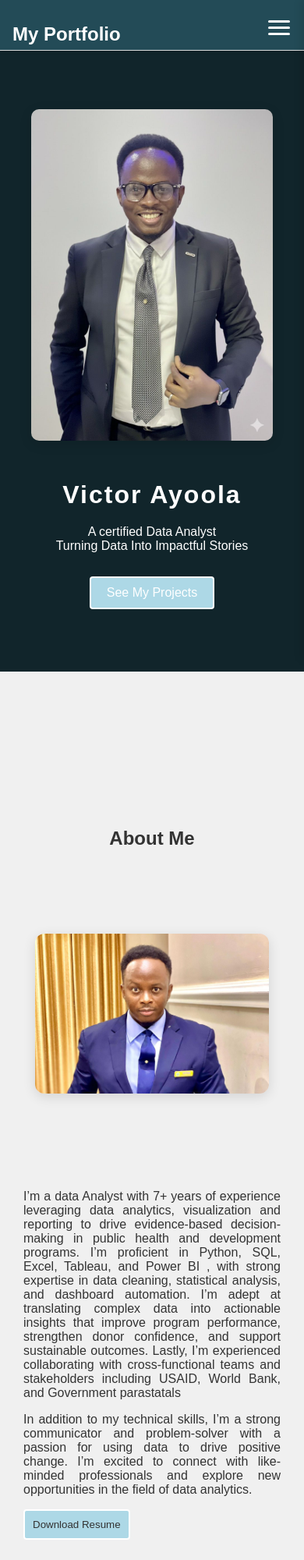
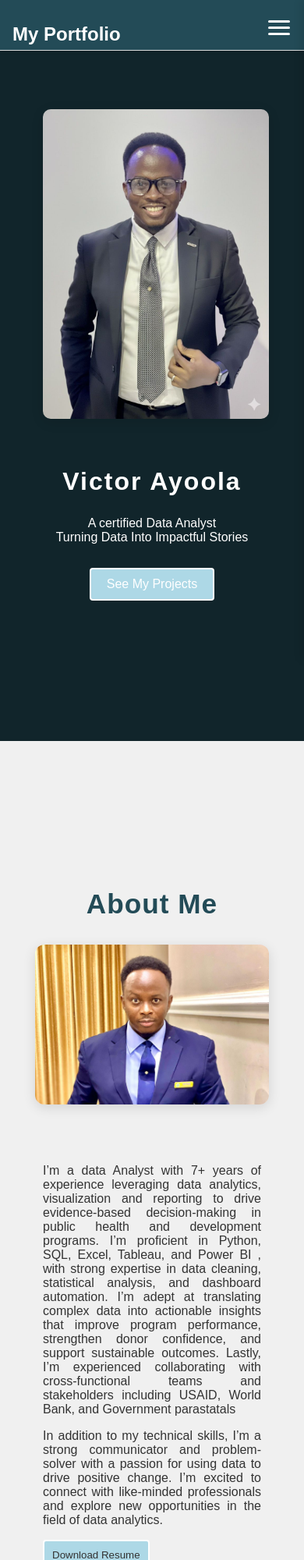
Before and after one commit to ManueltMan/VictorAyoola-portfolio, a plain HTML site: page index.html in a window 390 px wide. Shown: the top 2000 px of the page at 78% size. Drawn offline with Linux system fonts and the light colour scheme.

Commit message:
Add files via upload

```diff
--- a/index.html
+++ b/index.html
@@ -34,7 +34,7 @@
         <div class="hero-content">
             <img class="hero-image" src="VA 4.jpg" width="300px" alt="picture">
         </div>
-        <div class="hero-content">
+        <div class="hero-text">
              <h1>Victor Ayoola </h1>
             <p>A certified Data Analyst <br> Turning Data Into Impactful Stories</p>
             <a href="#projects" class="btn">See My Projects</a>
@@ -43,16 +43,17 @@
 
     <section class="about fade-in-left">
         <h2 id="about">About Me</h2>
+        <div class="about-flex-row">
             <div class="about-image">
                 <img src="VA 2.jpg" width="300px" loading="lazy" alt="Victor Ayoola">
             </div>
-
             <div class="about-text">
                 <p>I’m a data Analyst with 7+ years of experience leveraging data analytics, visualization and reporting to drive evidence-based decision-making in public health and development programs. I’m proficient in Python, SQL, Excel, Tableau, and Power BI , with strong expertise in data cleaning, statistical analysis, and dashboard automation. I’m adept at translating complex data into actionable insights that improve program performance, strengthen donor confidence, and support sustainable outcomes. Lastly, I’m experienced collaborating with cross-functional teams and stakeholders including USAID, World Bank, and Government parastatals</p>
                 <p>In addition to my technical skills, I’m a strong communicator and problem-solver with a passion for using data to drive positive change. I’m excited to connect with like-minded professionals and explore new opportunities in the field of data analytics.</p>
                 <a href="#"><button class="btn">
                     Download Resume
                 </button></a>
+            </div>
         </div>
     </section>
 
@@ -131,27 +132,27 @@
         <div class="projects-container">
             <div class="project-item">
                 <img src="IMG-20251004-WA0013.jpg" alt="Project 1">
-                <h3>Chronic Disease in the USA</h3>
 
-                <a href="#" class="project-link" target="_blank">View Project</a>
+
+                <a href="#" class="project-link" target="_blank"><h3>Chronic Disease in the USA</h3></a>
             </div>
             <div class="project-item">
                 <img src="IMG-20251004-WA0014.jpg" alt="Project 2">
-                <h3>Water Crisis in Maji Ndogo</h3>
 
-                <a href="#" class="project-link" target="_blank">View Project</a>
+
+                <a href="#" class="project-link" target="_blank"><h3>Water Crisis in Maji Ndogo</h3></a>
             </div>
             <div class="project-item">
                 <img src="IMG-20251004-WA0016.jpg" alt="Project 3">
-                <h3>HIV/AIDS Patient Monitoring</h3>
 
-                <a href="#" class="project-link" target="_blank">View Project</a>
+
+                <a href="#" class="project-link" target="_blank"><h3>HIV/AIDS Patient Monitoring</h3></a>
             </div>
             <div class="project-item">
                 <img src="IMG-20251004-WA0015.jpg" alt="Project 3">
-                <h3>Facility Compliance Monitoring Dashboard</h3>
 
-                <a href="#" class="project-link" target="_blank">View Project</a>
+
+                <a href="#" class="project-link" target="_blank"><h3>Facility Compliance Monitoring Dashboard</h3></a>
             </div>
         </div>
     </section>
--- a/script.js
+++ b/script.js
@@ -66,13 +66,13 @@ document.addEventListener('DOMContentLoaded', function() {
 			commentsList.innerHTML = '<p style="color:#888;">No comments yet.</p>';
 			return;
 		}
-		comments.forEach(comment => {
+		comments.forEach((comment, idx) => {
 			const div = document.createElement('div');
 			div.style.marginBottom = '16px';
 			div.style.padding = '10px';
 			div.style.background = '#f7f7f7';
 			div.style.borderRadius = '6px';
-			div.textContent = comment;
+			div.innerHTML = `<strong style="color:#234b57;">Comment ${idx + 1}</strong><br><span>${comment}</span>`;
 			commentsList.appendChild(div);
 		});
 	}
--- a/style.css
+++ b/style.css
@@ -1,3 +1,4 @@
+
 @import url('https://fonts.googleapis.com/css2?family=Bebas+Neue&display=swap');
 html, body {
     width: 100vw;
@@ -71,6 +72,22 @@ html, body {
 }
 
 
+
+section > h2,
+.skills-section > h2,
+.project-section > h2,
+#comments-section > h2 {
+    text-align: center;
+    margin-left: auto;
+    margin-right: auto;
+    width: 100%;
+    font-size: 2.2rem;
+    font-weight: 700;
+    letter-spacing: 1px;
+    color: #234b57;
+    margin-bottom: 32px;
+}
+
 .navbar{
     padding: 10px 16px;
     min-height: 56px;
@@ -81,8 +98,9 @@ html, body {
     color: #fff;
     border-bottom: 1px solid #ddd;
     box-shadow: 0 2px 4px rgba(0,0,0,0.1);
-    position: sticky;
+    position: fixed;
     top: 0;
+    width: 100%;
     z-index: 1000;
 }
 
@@ -204,12 +222,13 @@ html, body {
     width: 100vw;
     max-width: 100vw;
     min-width: 0;
-    height: 500px;
+    height: 600px;
     margin-bottom: 0;
     color: white;
     text-align: center;
     padding: 100px 0 100px 0;
     overflow: hidden;
+    gap: -20px;
 }
 
 .hero::before {
@@ -231,23 +250,41 @@ html, body {
 .hero-content{
     max-width: 600px;
     margin: 0 auto;
-    padding: 20px;
+    padding: 20px 0 20px 0;
     text-align: center;
     justify-items: center;
     padding-top: 10px;
+    margin-left: 60px;
 }
 
+.hero-text {
+    max-width: 600px;
+    margin: 0 auto;
+    padding: 20px 0 20px 0;
+    text-align: center;
+    display: flex;
+    flex-direction: column;
+    justify-content: center;
+    align-items: center;
+}
+
+.hero-content text{
+    margin-top: 70px ;
+}
 .hero-content img{
     border-radius: 10px;
     box-shadow: 0 4px 16px rgba(0,0,0,0.12);
-    margin-top: -70px;
+    margin-top: 25px;
     height: 400px;
 
+}
+.hero-text{
+    margin-top: 75px;
 }
 
 .hero h1{
     font-size: 56px;
-    margin-bottom: 20px;
+    margin-bottom: -20px;
     font-family:  Arial, sans-serif;
     letter-spacing: 2px;
     color: #fff;
@@ -275,18 +312,23 @@ html, body {
     margin-top: 0;
     background-color: #f0f0f0;
     text-align: center;
+    width: 100vw;
+    max-width: 100vw;
+    min-width: 0;
+    padding: 60px 0 60px 0;
+    min-height: 100vh;
+    scroll-margin-top: 70px;
+}
+
+.about-flex-row {
     display: flex;
     flex-wrap: wrap;
     justify-content: center;
     align-items: center;
-    text-align: center;
     gap: 40px;
-    width: 100vw;
-    max-width: 100vw;
-    min-width: 0;
-    padding: 80px 0 80px 0;
-    min-height: 100vh;
-    scroll-margin-top: 70px;
+    max-width: 1200px;
+    margin: 0 auto;
+    padding: 0 40px;
 }
 
 .about-image {
@@ -330,7 +372,7 @@ html, body {
 
 .skills-section {
     background: #fff;
-    padding: 80px 0 80px 0;
+    padding: 60px 0 60px 0;
     margin: 0;
     border-radius: 0;
     box-shadow: 0 4px 24px rgba(0,0,0,0.07);
@@ -397,7 +439,7 @@ html, body {
 
 .project-section {
     background: #fff;
-    padding: 80px 0 80px 0;
+    padding: 60px 0 60px 0;
     margin: 0;
     border-radius: 0;
     box-shadow: 0 4px 24px rgba(0,0,0,0.07);
@@ -422,11 +464,11 @@ html, body {
     border: 2px solid #555d66;
     border-radius: 12px;
     box-shadow: 0 2px 8px rgba(0,0,0,0.06);
-    padding: 18px 18px 24px 18px;
-                width: 23%;
-                min-width: 240px;
-                max-width: 300px;
-                box-sizing: border-box;
+    padding: 14px 10px 18px 10px;
+    width: 19%;
+    min-width: 180px;
+    max-width: 300px;
+    box-sizing: border-box;
     display: flex;
     flex-direction: column;
     align-items: center;
@@ -474,7 +516,7 @@ html, body {
     box-shadow: 0 2px 12px rgba(0,0,0,0.07);
     border: 1px solid #e0e0e0;
     border-radius: 0;
-    padding: 32px 0 24px 0;
+    padding: 40px 0 32px 0;
     margin: 0;
     width: 100vw;
     max-width: 100vw;
@@ -547,7 +589,7 @@ html, body {
 .site-footer {
     background: linear-gradient(90deg, #323f4d 0%, #234b57 100%);
     color: #fff;
-    padding: 38px 0 18px 0;
+    padding: 32px 0 16px 0;
     margin: 0;
     width: 100vw;
     max-width: 100vw;
@@ -616,7 +658,7 @@ html, body {
 
     .hero {
         flex-direction: column !important;
-        height: auto !important;
+        height: 950px !important;
         padding: 60px 20px !important;
         margin-bottom: 0 !important;
     }
@@ -628,8 +670,17 @@ html, body {
         box-sizing: border-box !important;
         margin-top: 70px !important;
         display: block;
-        margin-left: auto;
+        margin-left: -25px;
         margin-right: auto;
+    }
+
+    .hero-text{
+        margin-top: 20px !important;
+        padding: 0 10px !important;
+    }
+    .hero h1 {
+        font-size: 36px !important;
+        margin-bottom: 10px !important;
     }
 
     .about {
@@ -639,7 +690,7 @@ html, body {
     }
 
     .about-text{
-        margin: 0 20px !important;
+        margin: 0 5px !important;
     }
 
     .project-section{
```
Lines whose indentation alone changed are shown as unchanged.
